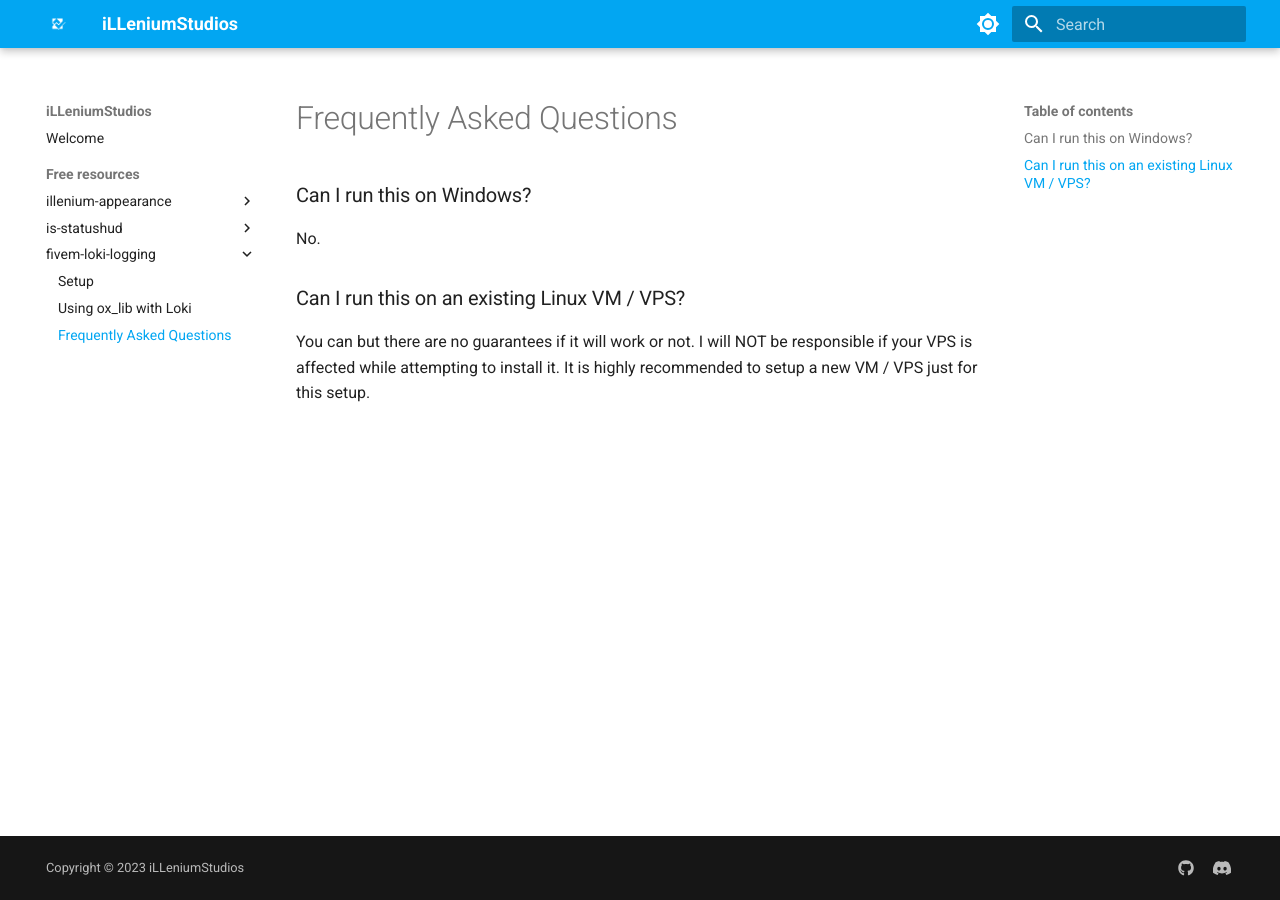
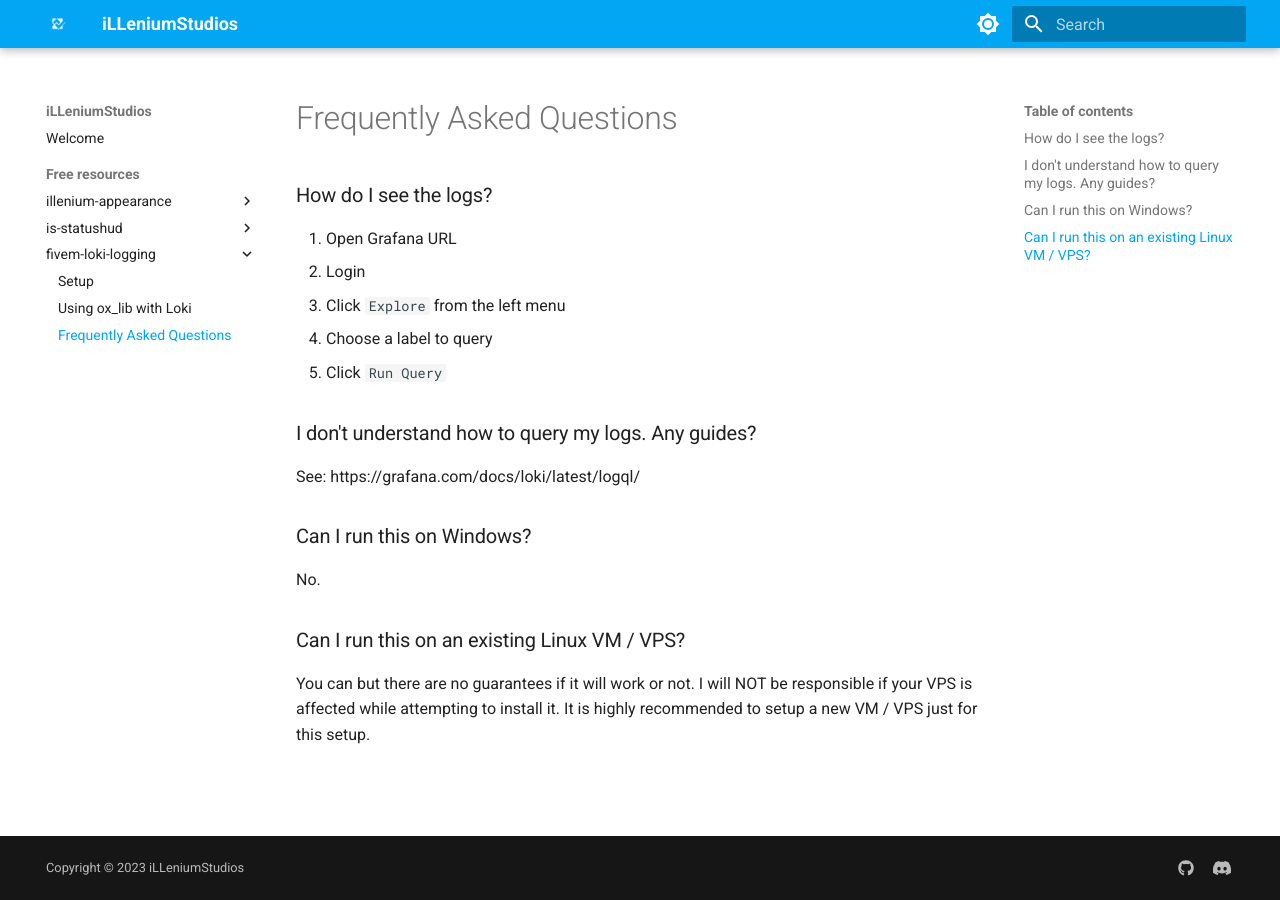
Before and after one commit to insoomnia1/illeniumdocs.github.io, an MkDocs documentation site: the page built from docs/free-resources/fivem-loki-logging/faq.md, in a window 1280 px wide. Built offline with MkDocs 1.6.1 and Material for MkDocs 9.7.7, drawn with Linux system fonts in a browser that asks for light colours.

Commit message:
Add more faqs

```diff
--- a/docs/free-resources/fivem-loki-logging/faq.md
+++ b/docs/free-resources/fivem-loki-logging/faq.md
@@ -1,4 +1,16 @@
 # Frequently Asked Questions
+
+### How do I see the logs?
+
+1. Open Grafana URL
+2. Login
+3. Click `Explore` from the left menu
+4. Choose a label to query
+5. Click `Run Query`
+
+### I don't understand how to query my logs. Any guides?
+
+See: https://grafana.com/docs/loki/latest/logql/
 
 ### Can I run this on Windows?
 
```
